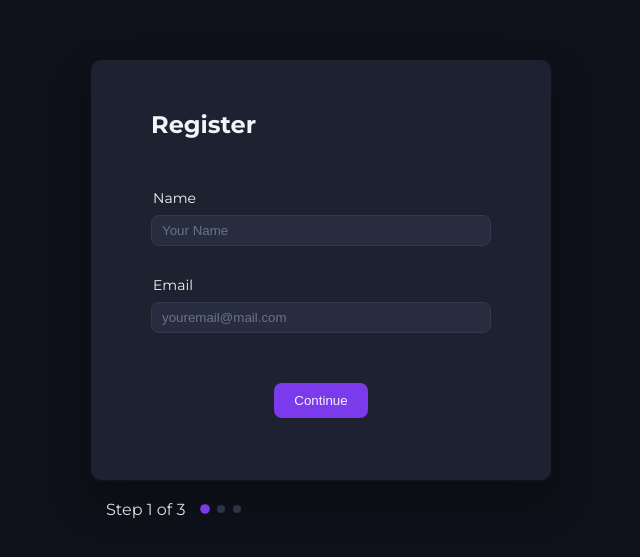
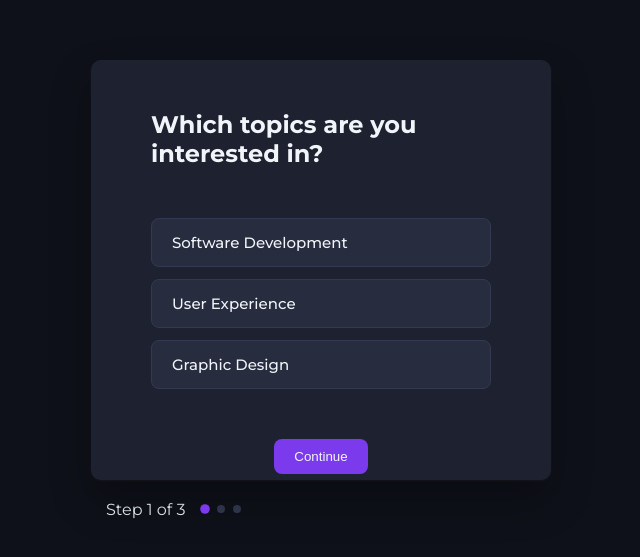
Before and after one commit to viganogabriele/Learning-JavaScript-TypeScript, a plain HTML site: page 03-multi-step-form/index.html in a window 1280 px wide. Shown: the part 111-668 px from the top of the page, without its empty margins (319-959 px from the left). Drawn offline with Linux system fonts and the light colour scheme.

Commit message:
style: update step activation logic and enhance radio button styling for better user experience

```diff
--- a/03-multi-step-form/index.html
+++ b/03-multi-step-form/index.html
@@ -16,7 +16,7 @@
 <body>
   <div class="form-wrapper">
     <form class="form">
-      <section class="step step--active" id="step-register">
+      <section class="step" id="step-register">
         <h1 class="step__title">Register</h1>
 
         <div class="step__field">
@@ -33,7 +33,7 @@
         <button type="button" class="step__btn-next">Continue</button>
       </section>
 
-      <section class="step" id="step-topics">
+      <section class="step step--active" id="step-topics">
         <h1 class="step__title">Which topics are you interested in?</h1>
 
         <div class="step__choices">
--- a/03-multi-step-form/style.css
+++ b/03-multi-step-form/style.css
@@ -121,6 +121,7 @@ body {
 	padding: 10px 20px;
 	max-width: 200px;
 	margin-top: 20px;
+	cursor: pointer;
 }
 
 .step__btn-next:hover {
@@ -128,6 +129,41 @@ body {
 	box-shadow: 0 0 0 2px var(--accent-glow);
 	transform: translateY(-1px);
 }
+
+.step__choices {
+	display: flex;
+	flex-direction: column;
+	gap: 12px;
+	width: 100%;
+}
+
+.step__radio {
+	position: absolute;
+	opacity: 0;
+	width: 0;
+	height: 0;
+}
+
+.step__choice-label {
+	display: block;
+	width: 100%;
+	padding: 14px 20px;
+	background-color: var(--bg-input);
+	border: 1px solid var(--border-default);
+	border-radius: 8px;
+	color: var(--text-main);
+	font-size: 15px;
+	font-weight: 500;
+	cursor: pointer;
+	transition: all 0.25s ease;
+}
+
+.step__choice-label:hover {
+	border-color: var(--accent);
+	background-color: rgba(124, 58, 237, 0.05);
+}
+
+/* STEP COUNTER */
 
 .step-counter {
 	display: flex;
@@ -157,6 +193,8 @@ body {
 	transform: scale(1.2);
 }
 
+/* MEDIA QUERY */
+
 @media (max-width: 500px) {
 	.form-wrapper {
 		padding: 0 20px;
```
